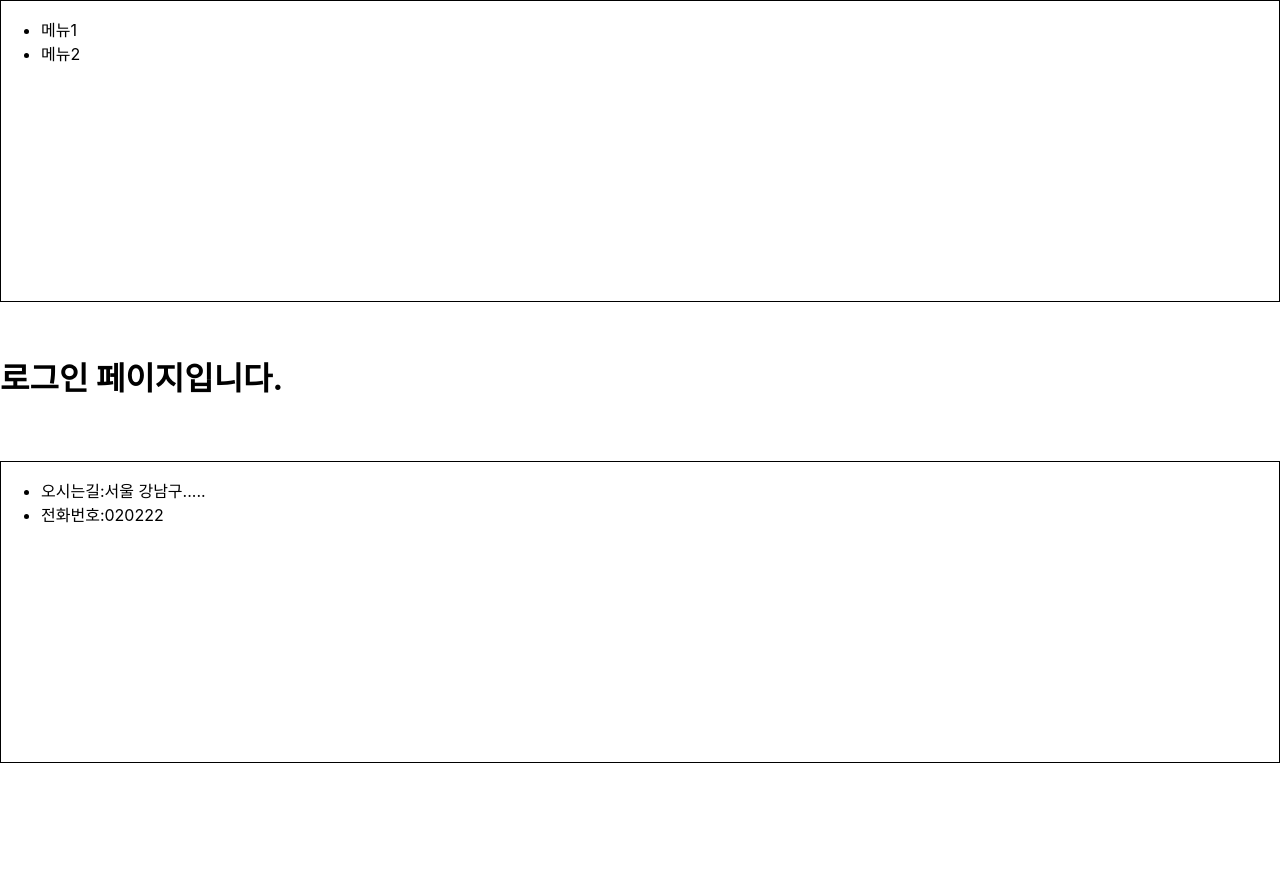
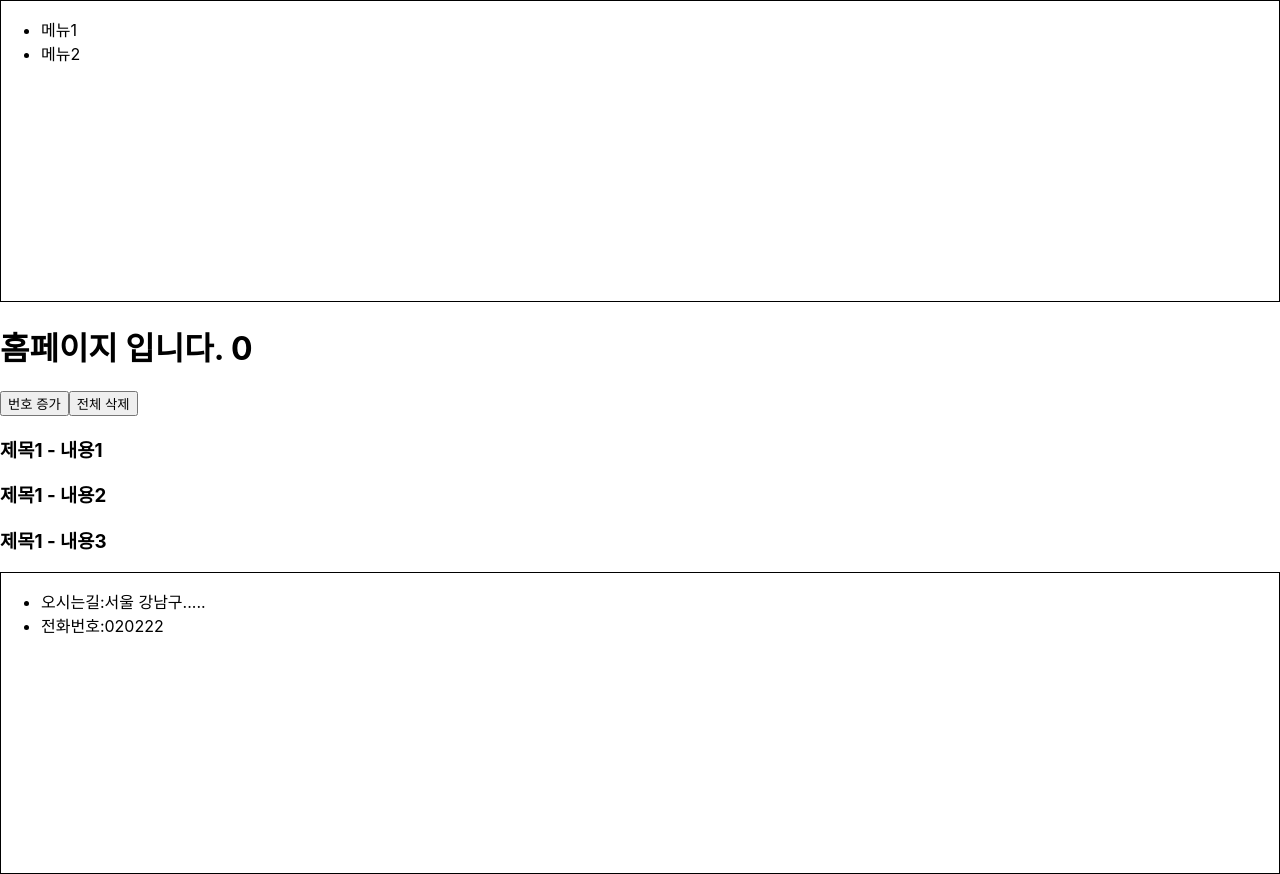
Before and after one commit to braverokmc79/React-SpringBoot-1, a React (Create React App) app in the folder my-app/: page / in a window 1280 px wide. Before the commit the page ends 800 px from the top, so only its background shows below. Built offline with nearby package versions, Linux system fonts and the light colour scheme.

Commit message:
11.props(변수,함수passing 하기)

```diff
--- a/my-app/src/App.js
+++ b/my-app/src/App.js
@@ -1,18 +1,12 @@
 import './App.css'
+import HomePage from './pages/HomePage';
 import LoginPage from './pages/LoginPage';
 
-
 function App() {
-
   return (
     <div>
-
-      <LoginPage />
-
+      <HomePage />
     </div >
   );
-
-
 }
-
 export default App;
--- a/my-app/src/components/Header.js
+++ b/my-app/src/components/Header.js
@@ -5,21 +5,21 @@ import styled from 'styled-components';
 //하나의 컴포넌트를 생성(재사용)
 
 //styled-components => js 파일과 css 파일 관리!!!
-const HeaderList = styled.div`
+const StyleHeaderDiv = styled.div`
     border: 1px solid black;
     height: 300px;
 `;
 
 const Header = () => {
     return (
-        <HeaderList>
+        <StyleHeaderDiv>
             <div>
                 <ul>
                     <li>메뉴1 </li>
                     <li>메뉴2</li>
                 </ul>
             </div>
-        </HeaderList>
+        </StyleHeaderDiv>
     );
 };
 
--- /dev/null
+++ b/my-app/src/components/home/Home.js
@@ -0,0 +1,27 @@
+import React, { useState } from 'react';
+
+
+//Function 방식
+//class 방식
+const Home = (props) => {
+    //구조분할 할당
+    const { boards, setBoards, number, setNumber } = props;
+
+    return (
+
+        <div>
+            <h1>홈페이지 입니다.  {number} </h1>
+            <button onClick={() => setNumber(number + 1)}>번호 증가</button>
+
+            <button onClick={() => setBoards([])}>전체 삭제</button>
+
+            {boards.map((board) =>
+                <h3>{board.title}  - {board.content}</h3>
+            )}
+
+
+        </div>
+    );
+};
+
+export default Home; <h1>홈페이지 입니다.</h1>
--- /dev/null
+++ b/my-app/src/pages/HomePage.js
@@ -0,0 +1,38 @@
+import React, { useEffect, useState } from 'react';
+import Footer from '../components/Footer';
+import Header from '../components/Header';
+import Home from '../components/home/Home';
+
+const HomePage = () => {
+
+    //http요청 (jquery ajax, fetch, axios(다운))
+    const [boards, setBoards] = useState([]);
+    const [number, setNumber] = useState(0);
+
+
+
+    //빈 배열이면 한번만 실행
+    useEffect(() => {
+
+        //다운로드 가정 =fetch(),axios(),ajax()
+        let data = [
+            { id: 1, title: "제목1", content: "내용1" },
+            { id: 2, title: "제목1", content: "내용2" },
+            { id: 3, title: "제목1", content: "내용3" },
+        ];
+
+        setBoards([...data]);
+
+    }, [])
+
+
+    return (
+        <div>
+            <Header />
+            <Home boards={boards} setBoards={setBoards} number={number} setNumber={setNumber} />
+            <Footer />
+        </div>
+    );
+};
+
+export default HomePage;
```
